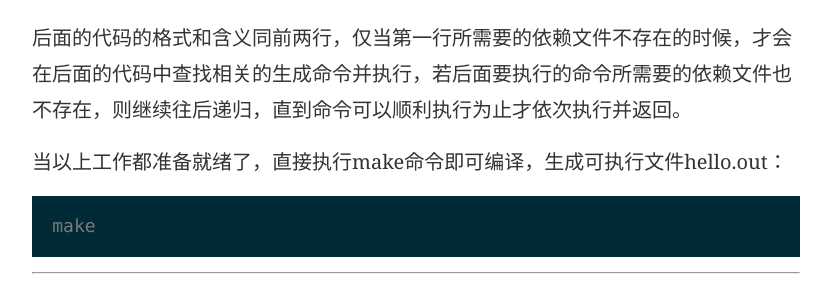
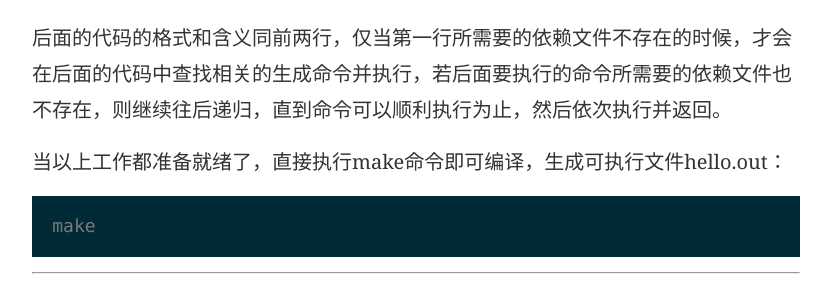
Before and after one commit to byhan40/byhan40.githbu.io, a Jekyll site: the page built from _posts/2017-11-07-初识Linux下的C语言.md, in a window 1280 px wide and 900 px high, scrolled down 4912 px. Shown: the part 236-526 px from the top of the window, without its empty margins (224-1055 px from the left). Built offline with Jekyll 4.4.1, drawn with Linux system fonts in a browser that asks for light colours; some web fonts are replaced; our own code applies the rules of GitHub Pages for plain Markdown files; some of the changed text lies outside the part shown.

Commit message:
fix 初识Linux下的CC语言

```diff
--- a/_posts/2017-11-07-初识Linux下的C语言.md
+++ b/_posts/2017-11-07-初识Linux下的C语言.md
@@ -201,7 +201,7 @@ min.o:min.c
 
 第二行代码，使用第一行列出的依赖文件生成目标文件的gcc命令
 
-后面的代码的格式和含义同前两行，仅当第一行所需要的依赖文件不存在的时候，才会在后面的代码中查找相关的生成命令并执行，若后面要执行的命令所需要的依赖文件也不存在，则继续往后递归，直到命令可以顺利执行为止才依次执行并返回。
+后面的代码的格式和含义同前两行，仅当第一行所需要的依赖文件不存在的时候，才会在后面的代码中查找相关的生成命令并执行，若后面要执行的命令所需要的依赖文件也不存在，则继续往后递归，直到命令可以顺利执行为止，然后依次执行并返回。
 
 当以上工作都准备就绪了，直接执行make命令即可编译，生成可执行文件hello.out：
 
```
Also changed, not shown: other parts of _posts/2017-11-07-初识Linux下的C语言.md (+3 -3 lines).
